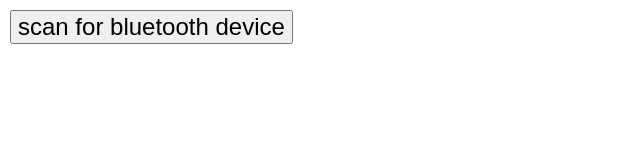
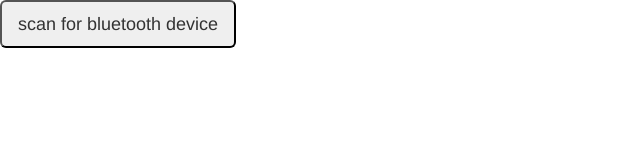
Before and after one commit to dennisleonard/dennisleonard.github.io, a plain HTML site: page bluetooth/index.html in a window 1280 px wide. Shown: the whole page, without its empty margins (0-640 px from the left). Drawn offline with nearby package versions, Linux system fonts and the light colour scheme.

Commit message:
bootstrap

```diff
--- a/bluetooth/css/style.css
+++ b/bluetooth/css/style.css
@@ -1,4 +1,6 @@
+/*
 html, body, div { padding: 0; margin: 0; font-family: verdana; }
 html { font-size: 100%; }
 body { padding: 10px; }
 input { font-size: 24px; }
+*/
--- a/bluetooth/index.html
+++ b/bluetooth/index.html
@@ -2,11 +2,19 @@
 <html>
 <head>
   <title>Dennis Leonard - developer</title>
-  <link rel="stylesheet" href="css/style.css" />
+  <meta name="viewport" content="width=device-width, initial-scale=1">
+  <script src="https://ajax.googleapis.com/ajax/libs/jquery/3.1.0/jquery.min.js"></script>
+  <!-- Latest compiled and minified CSS -->
+  <link rel="stylesheet" href="https://maxcdn.bootstrapcdn.com/bootstrap/3.3.7/css/bootstrap.min.css" integrity="sha384-BVYiiSIFeK1dGmJRAkycuHAHRg32OmUcww7on3RYdg4Va+PmSTsz/K68vbdEjh4u" crossorigin="anonymous">
+  <!-- Optional theme -->
+  <link rel="stylesheet" href="https://maxcdn.bootstrapcdn.com/bootstrap/3.3.7/css/bootstrap-theme.min.css" integrity="sha384-rHyoN1iRsVXV4nD0JutlnGaslCJuC7uwjduW9SVrLvRYooPp2bWYgmgJQIXwl/Sp" crossorigin="anonymous">
+  <!-- Latest compiled and minified JavaScript -->
+  <script src="https://maxcdn.bootstrapcdn.com/bootstrap/3.3.7/js/bootstrap.min.js" integrity="sha384-Tc5IQib027qvyjSMfHjOMaLkfuWVxZxUPnCJA7l2mCWNIpG9mGCD8wGNIcPD7Txa" crossorigin="anonymous"></script>
+
 </head>
 <body>
-  <input type="button" onclick="requestDevice()" value="scan for bluetooth device" />
-  <div id="msg"></div>
+  <input class="btn-lg" type="button" onclick="requestDevice()" value="scan for bluetooth device" />
+  <div id="msg" class="col-xs-12"></div>
   <script src="js/bluetoothManager.js"></script>
 </body>
 </html>
```
Also changed, not shown: index.html (+7 -3 lines).
